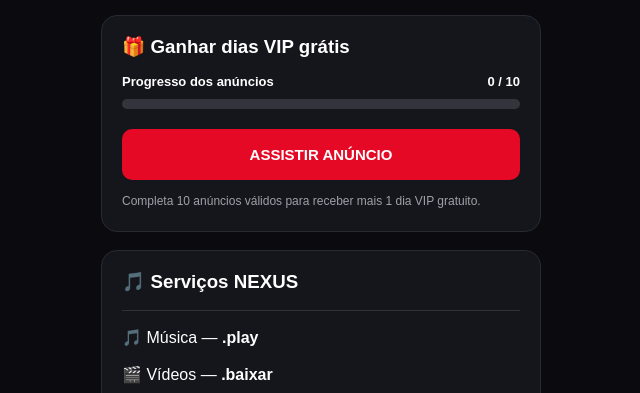
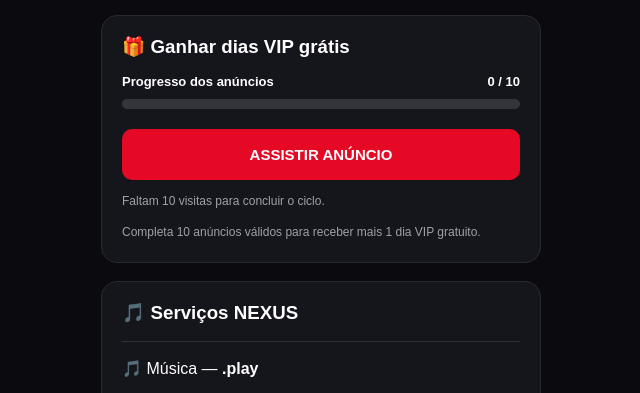
Before and after one commit to fitolizzdalbd-rgb/NEXUS-MUSIC-VIP, a website: page painel.html in a window 1280 px wide. Shown: the part 404-797 px from the top of the page, without its empty margins (319-959 px from the left). Drawn offline with Linux system fonts and the light colour scheme; no server answers; sample sign-in values are in the browser's storage.

Commit message:
Update ad button functionality and status display

```diff
--- a/painel.html
+++ b/painel.html
@@ -166,9 +166,12 @@ footer {
     <div class="bar" id="bar"></div>
   </div>
 
-  <button class="ad-button" type="button" disabled>
+  <button class="ad-button" id="adButton" type="button">
     ASSISTIR ANÚNCIO
   </button>
+  <p class="info" id="adStatus" aria-live="polite">
+    Regressa ao painel para actualizar o contador.
+  </p>
 
   <p class="info">
     Completa 10 anúncios válidos para receber
@@ -244,5 +247,66 @@ async function consultarVIP() {
 }
 </script>
 
+
+<script>
+(function () {
+  const botao = document.getElementById('adButton');
+  const contador = document.getElementById('count');
+  const barra = document.getElementById('bar');
+  const estado = document.getElementById('adStatus');
+
+  if (!botao || !contador || !barra || !estado) return;
+
+  const chave = 'nexus_anuncios_contador';
+  const pendente = 'nexus_anuncio_pendente';
+
+  function obterContagem() {
+    return Math.min(10, Math.max(0,
+      Number(sessionStorage.getItem(chave)) || 0
+    ));
+  }
+
+  function actualizar() {
+    const total = obterContagem();
+    contador.textContent = total + ' / 10';
+    barra.style.width = (total * 10) + '%';
+
+    if (total >= 10) {
+      estado.textContent =
+        'Ciclo de 10 visitas concluído. Podes iniciar outro ciclo.';
+    } else {
+      estado.textContent =
+        'Faltam ' + (10 - total) + ' visitas para concluir o ciclo.';
+    }
+  }
+
+  botao.addEventListener('click', function () {
+    let total = obterContagem();
+
+    if (total >= 10) {
+      total = 0;
+      sessionStorage.setItem(chave, '0');
+    }
+
+    sessionStorage.setItem(pendente, '1');
+    window.location.href = '/anuncio.html';
+  });
+
+  function verificarRegresso() {
+    if (sessionStorage.getItem(pendente) === '1') {
+      sessionStorage.removeItem(pendente);
+
+      const total = Math.min(10, obterContagem() + 1);
+      sessionStorage.setItem(chave, String(total));
+    }
+
+    actualizar();
+  }
+
+  window.addEventListener('pageshow', verificarRegresso);
+  actualizar();
+})();
+</script>
+
 </body>
 </html>
```
